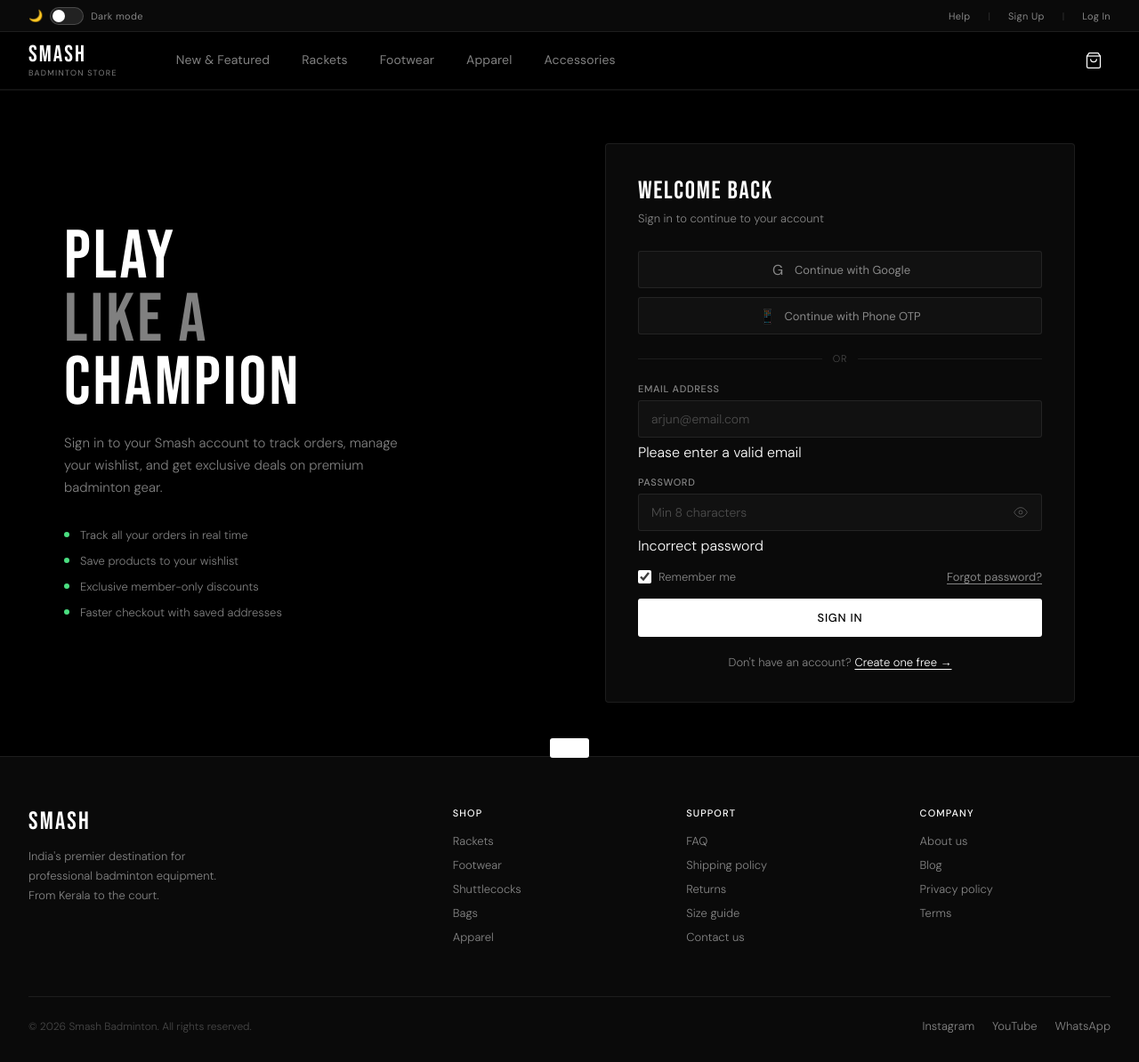
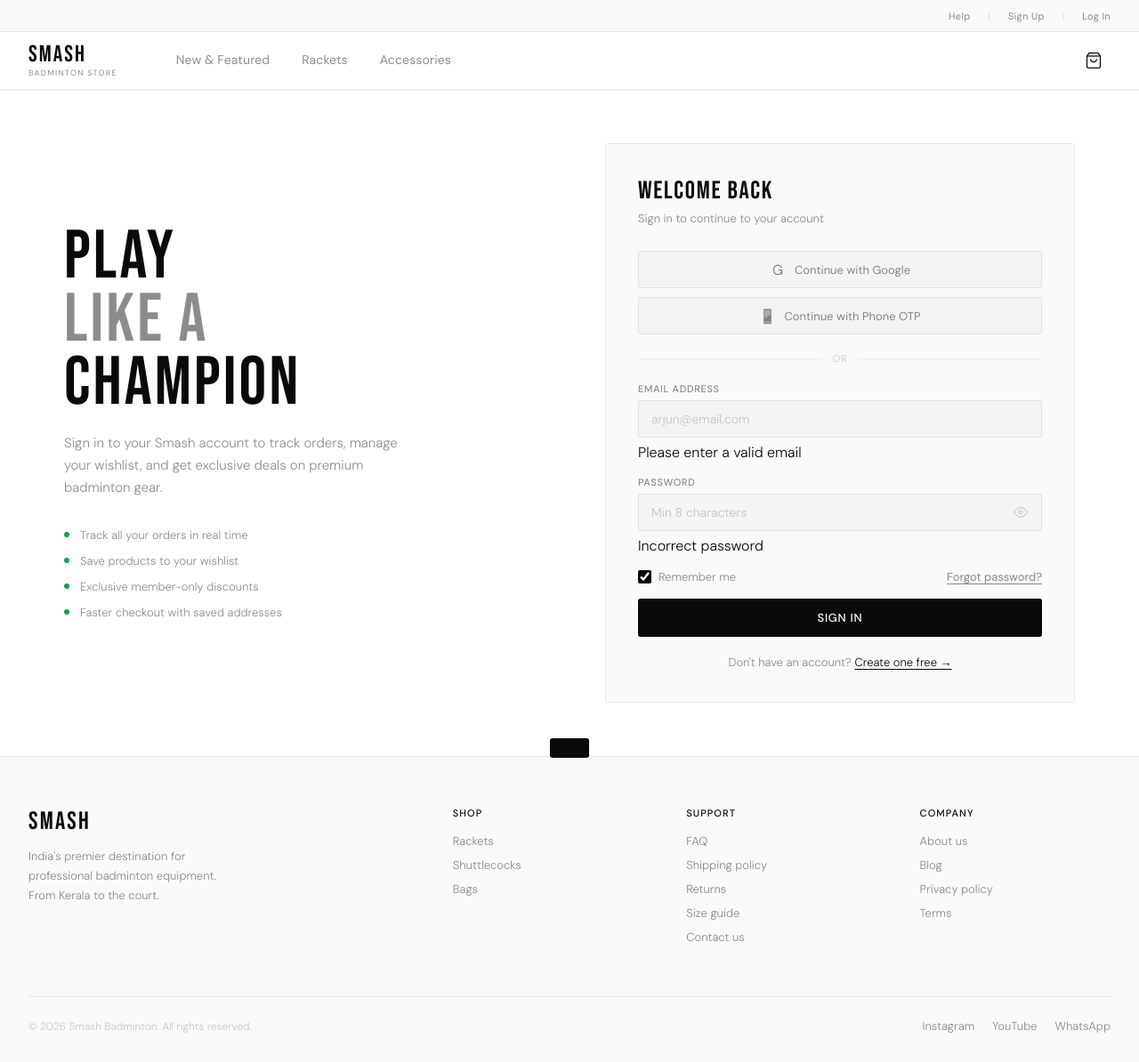
Before and after one commit to muhammedrafikp98-ui/Smashsportsworld, a plain HTML site: page login.html in a window 1280 px wide. Shown: the whole page at 89% size. Drawn offline with Linux system fonts and the light colour scheme.

Commit message:
Update theme and add meta tags in login.html

```diff
--- a/login.html
+++ b/login.html
@@ -1,5 +1,5 @@
 <!doctype html>
-<html lang="en" data-theme="dark">
+<html lang="en" data-theme="light">
   <head>
     <meta charset="UTF-8" />
     <meta name="viewport" content="width=device-width, initial-scale=1.0" />
@@ -233,7 +233,13 @@
         }
       }
     </style>
-  </head>
+
+  <meta name="description" content="India's premier destination for professional badminton equipment. Shop rackets, shuttlecocks, and more from Kerala to the court.">
+  <meta property="og:title" content="Sign In — Smash Badminton Store">
+  <meta property="og:description" content="India's premier destination for professional badminton equipment. Shop rackets, shuttlecocks, and more from Kerala to the court.">
+  <meta property="og:type" content="website">
+  <meta property="og:site_name" content="Smash Badminton">
+</head>
   <body>
     <div class="mobile-nav" id="mobileNav">
       <div class="mobile-nav-header">
@@ -245,13 +251,7 @@
       <a class="mobile-link" href="login.html">Sign In</a>
     </div>
     <div class="topbar">
-      <div class="topbar-left">
-        <div class="theme-toggle" onclick="toggleTheme()">
-          <span class="mode-icon" id="modeIcon">🌙</span>
-          <div class="toggle-track"><div class="toggle-knob"></div></div>
-          <span class="toggle-label" id="modeLabel">Dark mode</span>
-        </div>
-      </div>
+      <div class="topbar-left"></div>
       <div class="topbar-right">
         <a href="contact.html">Help</a><span class="topbar-sep">|</span>
         <a href="register.html">Sign Up</a><span class="topbar-sep">|</span>
@@ -267,8 +267,6 @@
         <div class="nav-links">
           <a class="nav-link" href="index.html">New &amp; Featured</a>
           <a class="nav-link" href="category.html">Rackets</a>
-          <a class="nav-link" href="footwear.html">Footwear</a>
-          <a class="nav-link" href="apparel.html">Apparel</a>
           <a class="nav-link" href="accessories.html">Accessories</a>
         </div>
         <div class="nav-right">
@@ -412,10 +410,8 @@
       <div>
         <div class="footer-col-title">Shop</div>
         <a class="footer-link" href="category.html">Rackets</a>
-        <a class="footer-link" href="footwear.html">Footwear</a>
         <a class="footer-link" href="accessories.html">Shuttlecocks</a>
         <a class="footer-link" href="accessories.html">Bags</a>
-        <a class="footer-link" href="apparel.html">Apparel</a>
       </div>
       <div>
         <div class="footer-col-title">Support</div>
```
